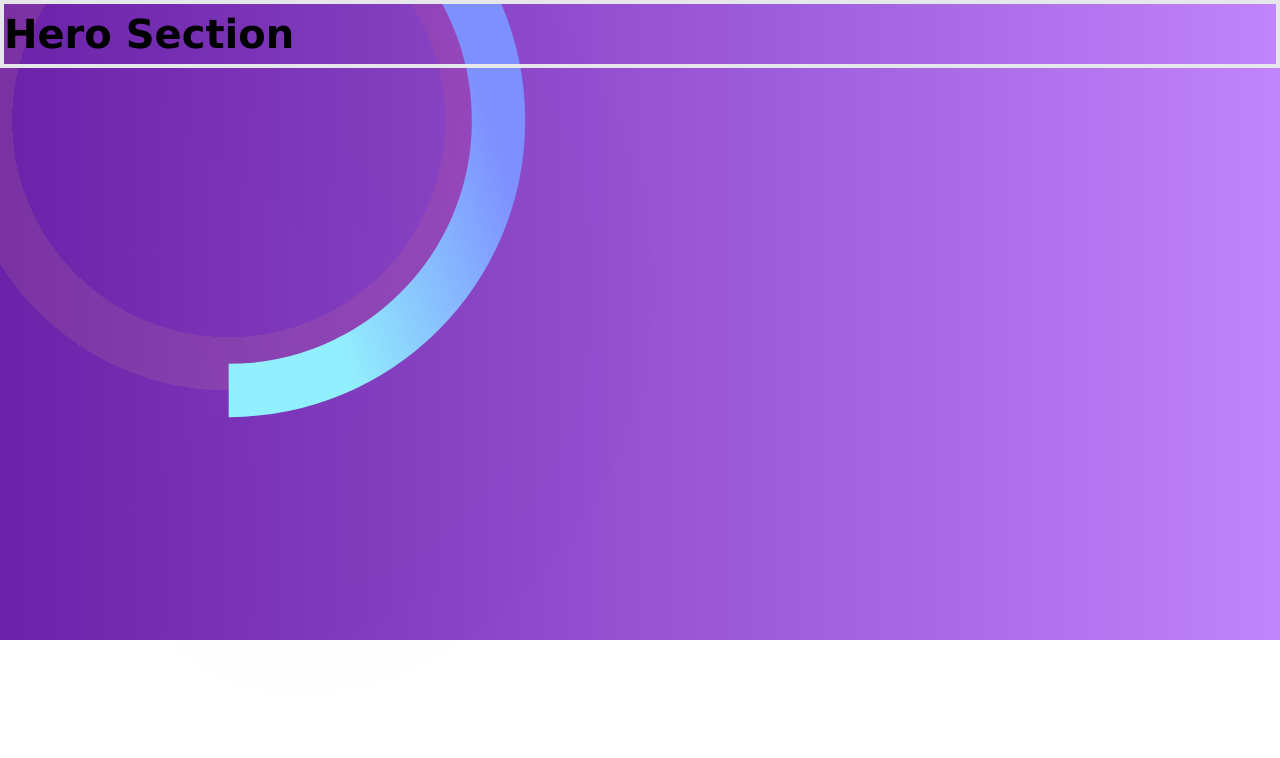
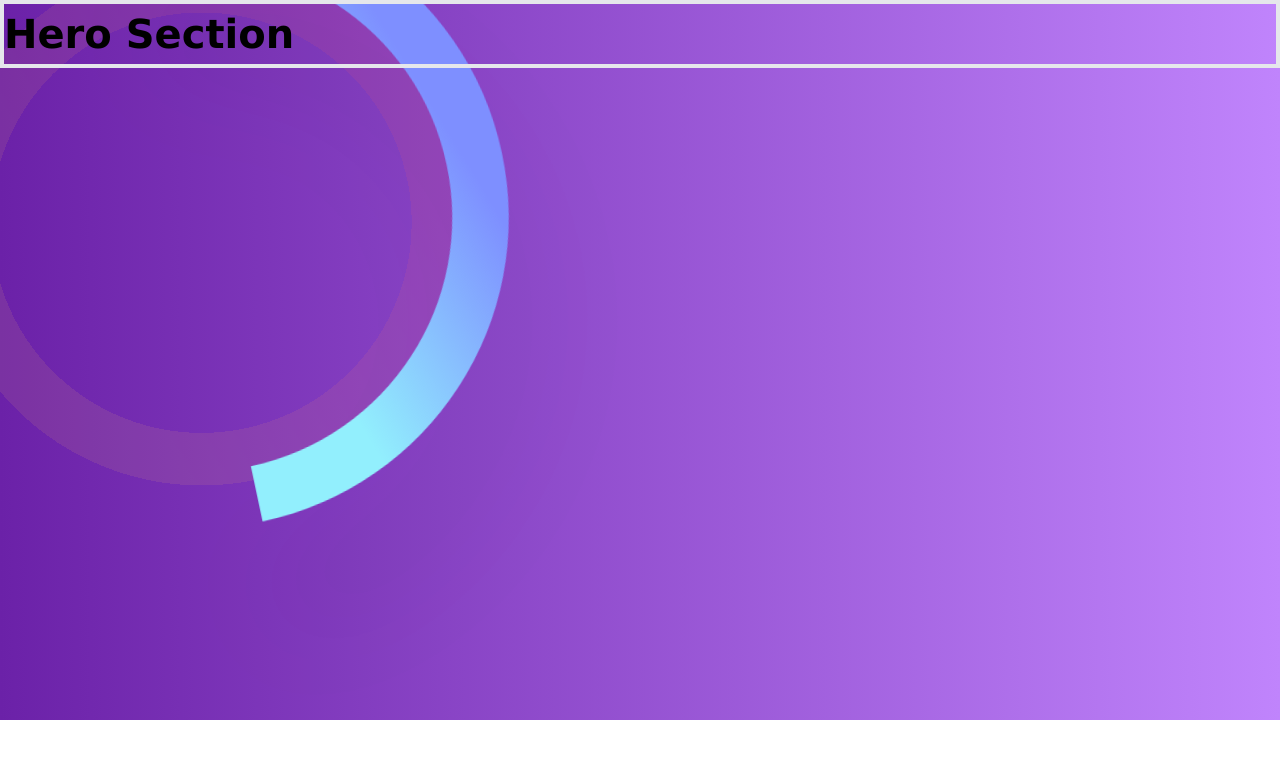
Before and after one commit to PlanetCrisisInfo/frontend, a Next.js app: page / in a window 1280 px wide. Shown: the top 758 px of the page. Built offline with nearby package versions, Linux system fonts and the light colour scheme.

Commit message:
wow that circle was tricky

```diff
--- a/src/app/page.tsx
+++ b/src/app/page.tsx
@@ -1,11 +1,10 @@
-import imageSrc from "@/../public/images/circle.svg"
 import Hero from "@/components/common/header/Hero"
 
 export default function HomePage() {
   const theme = "sad"
   return (
     <main>
-      <Hero imageSrc={imageSrc} alt="circle illustration" />
+      <Hero />
     </main>
   )
 }
--- a/src/components/common/header/Hero/index.tsx
+++ b/src/components/common/header/Hero/index.tsx
@@ -1,23 +1,31 @@
-import Image, { StaticImageData } from "next/image"
+import Image from "next/image"
 
-interface IHeaderComponentProps {
-  imageSrc: StaticImageData
-  alt: string
-}
+import backEllipse from "@/../public/images/back-ellipse.svg"
+import frontEllipse from "@/../public/images/front-ellipse.svg"
 
-const Hero = ({ imageSrc, alt }: IHeaderComponentProps) => {
+interface IHeaderComponentProps {}
+
+const Hero = () => {
   return (
-    <header className="min-h-[80vh] gradient bg relative ">
-      <div className="max-w-[900px] circle-ils absolute inset-0 object-cover -left-52 -top-44 z-0">
+    <header className="min-h-[90vh] gradient bg relative">
+      <div className="w-[723px] absolute inset-0 z-0 object-contain -top-10 -left-40">
         <Image
-          src={imageSrc}
-          alt={alt}
+          src={backEllipse}
+          alt="back ellipse illustration"
           priority={true}
           placeholder="empty"
-          className="scale-x-[-1]"
+          className=""
         />
       </div>
-      <div className="container  border-4  relative z-10">
+      <div className="w-[523px]   absolute inset-0 z-0 object-contain -top-32 left-28 -rotate-12">
+        <Image
+          src={frontEllipse}
+          alt="front ellipse illustration"
+          priority={true}
+          placeholder="empty"
+        />
+      </div>
+      <div className="container  border-4  relative z-20">
         <h1 className="">Hero Section</h1>
       </div>
     </header>
```
Also changed, not shown: public/images/back-ellipse.svg (added), public/images/front-ellipse.svg (added).
